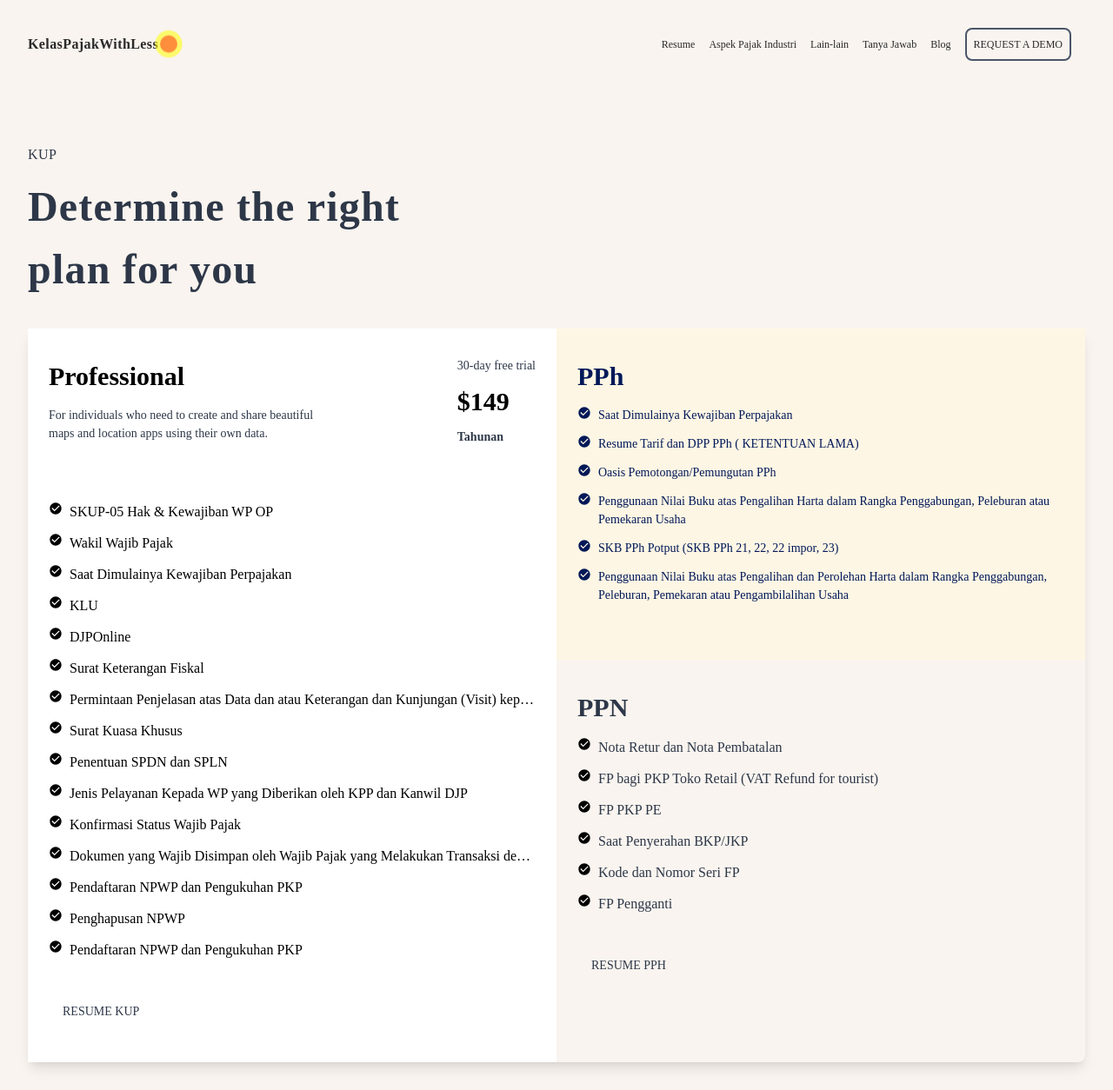
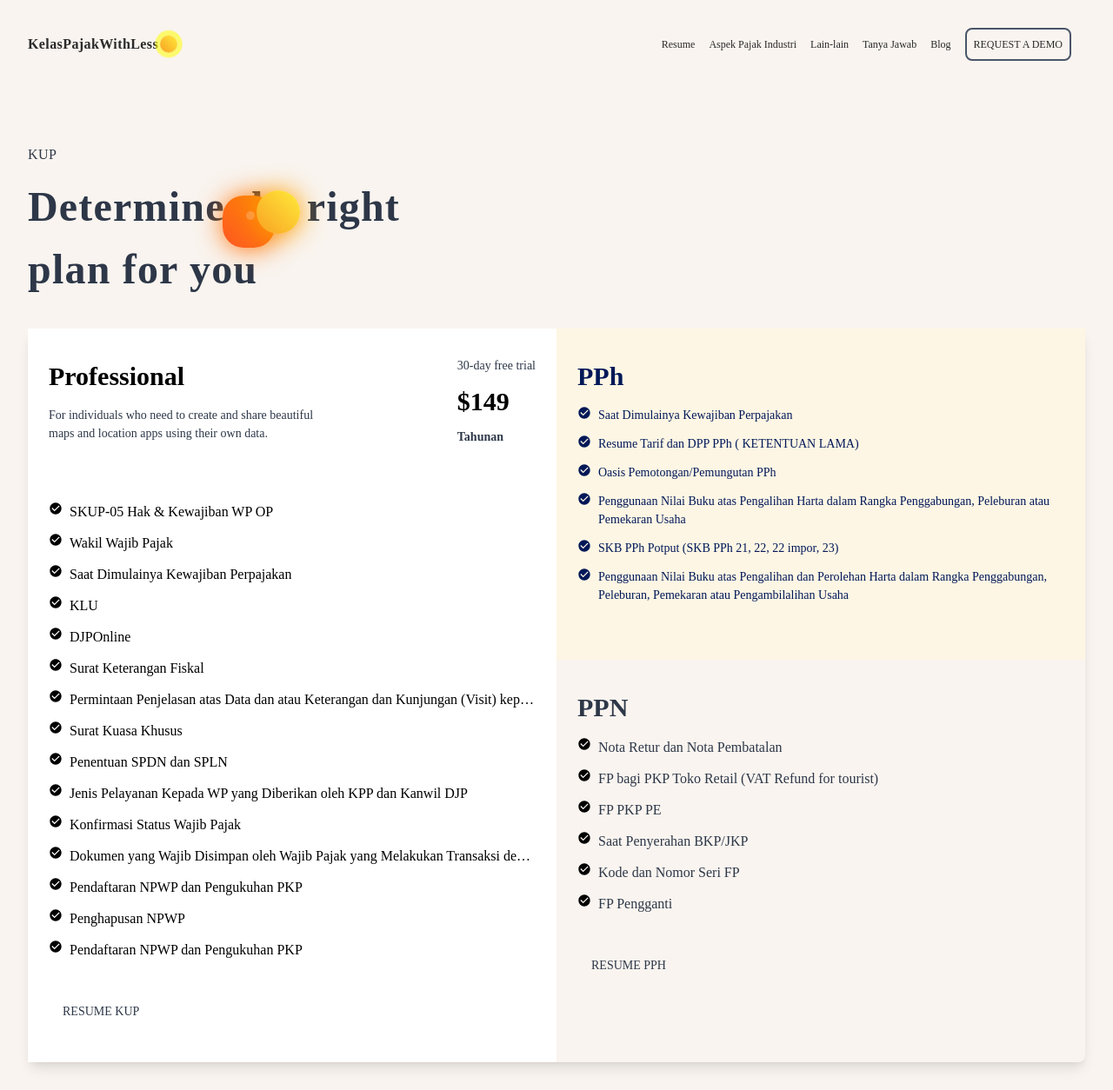
Before and after one commit to kelaspajak/rhinotail, a Jekyll site: the page built from index.html, in a window 1280 px wide. Shown: the whole page at 87% size. Built offline with Jekyll 4.4.1, drawn with Linux system fonts in a browser that asks for light colours.

Commit message:
Update article.scss

```diff
--- a/assets/css/article.scss
+++ b/assets/css/article.scss
@@ -52,7 +52,8 @@ $color6: #f3d2c1;
 .sun {
   background: $highlight;
 border-radius: 50%;
-box-shadow: rgba(255,255,0,0.1) 0 0 0 4px;
+background:linear-gradient( to bottom left, rgba(255,235,59,1) 0%,rgba(249,168,37 ,1) 90%);
+	box-shadow: 1px 1px 30px rgba(255,160,0 ,1);
   animation: light 800ms ease-in-out infinite alternate, weather-icon-move 5s ease-in-out infinite;
 }
 
@@ -70,3 +71,45 @@ box-shadow: rgba(255,255,0,0.1) 0 0 0 4px;
         transform: translateY(-8px);
     }
 }
+
+.hot
+{ position: absolute;
+	top:25%;
+	left:20%;
+	background:linear-gradient( to top right, rgba(255,87,34,1) 0%,
+	rgba(251,140,0 ,1) 100%);
+	box-shadow: 1px 1px 30px rgba(255,111,0 ,1);
+}
+.suny
+{
+	position: absolute;
+	top:-10%;
+	left:65%;
+	width:50px;
+	height: 50px;
+	border-radius: 100%;
+	background:linear-gradient( to bottom left, rgba(255,235,59,1) 0%,
+	rgba(249,168,37 ,1) 90%);
+	box-shadow: 1px 1px 30px rgba(255,160,0 ,1);
+	animation: inex 3s infinite linear ;
+
+}
+.kotak
+{
+	width:60px;
+	height:60px;
+	border-radius: 40%;
+  z-index:120;
+  float: right;
+}
+.sunx
+{
+	position: absolute;
+	top:30%;
+	left:45%;
+	width:10px;
+	height: 10px;
+	border-radius: 100%;
+	background-color: #fff;
+	opacity:0.2;
+}
```
